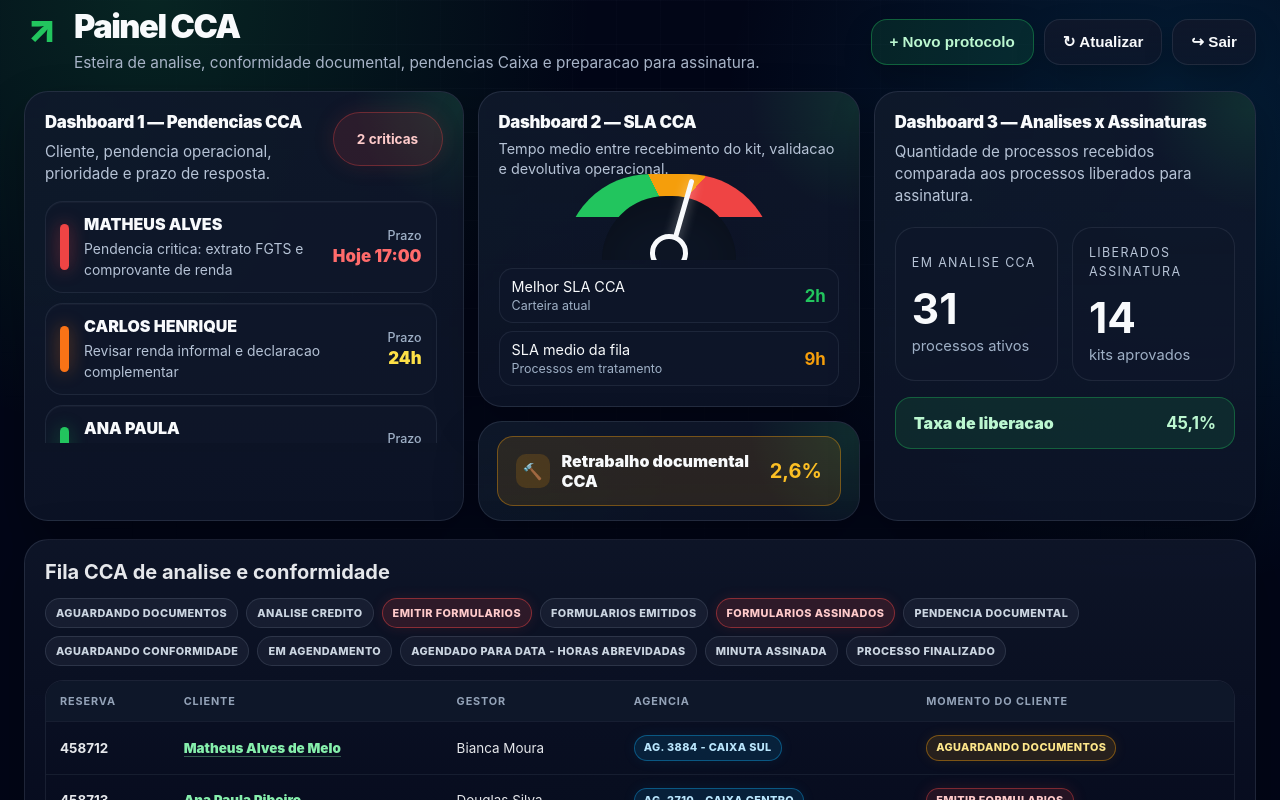
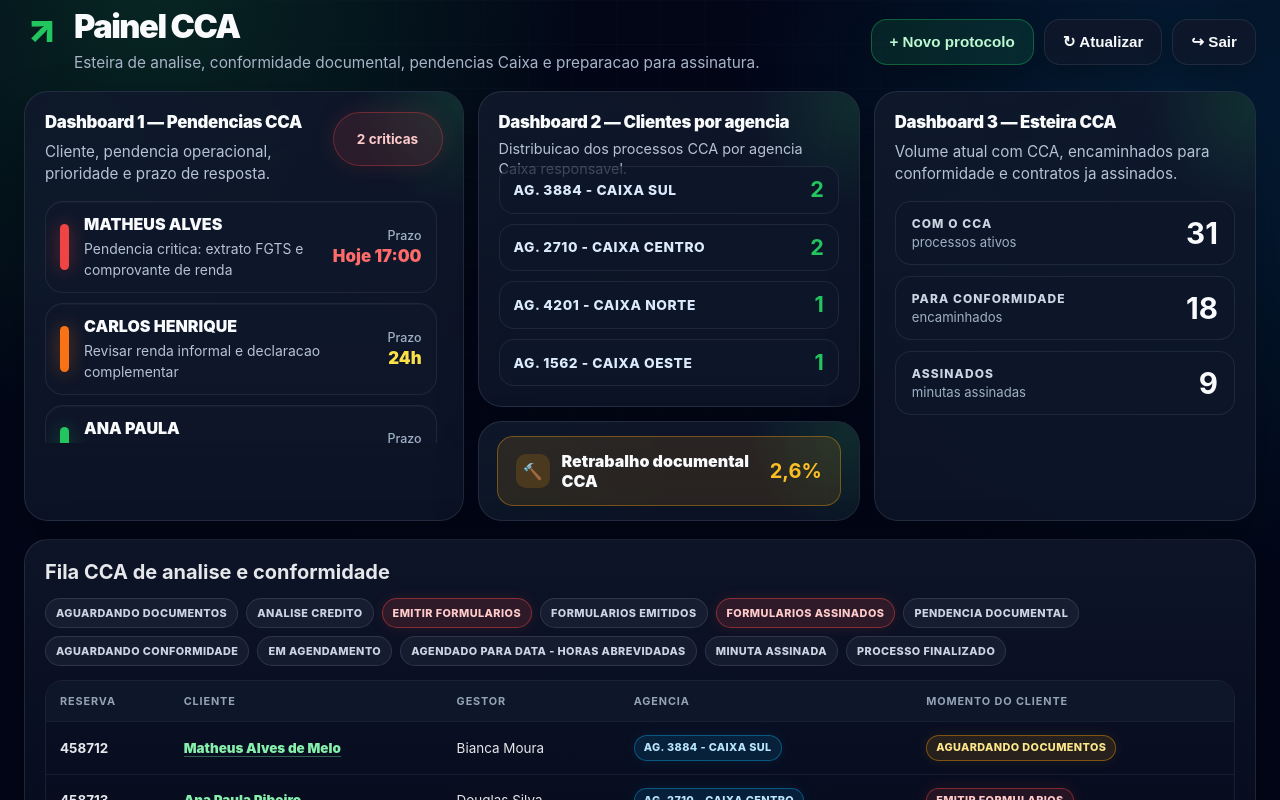
Before and after one commit to catsandygo-design/MAQ2-CREDITO, a Next.js app: page /cca/acompanhamento in a window 1280 px wide. Shown: the top 800 px of the page. Built offline with nearby package versions, Linux system fonts and the light colour scheme.

Commit message:
feat: atualiza cards CCA

```diff
--- a/src/app/cca/acompanhamento/page.tsx
+++ b/src/app/cca/acompanhamento/page.tsx
@@ -33,6 +33,13 @@ const momentosCliente = [
 ];
 
 const momentosComAlerta = ['emitir formularios', 'formularios assinados'];
+
+const clientesPorAgencia = [
+  ['Ag. 3884 - Caixa Sul', '2'],
+  ['Ag. 2710 - Caixa Centro', '2'],
+  ['Ag. 4201 - Caixa Norte', '1'],
+  ['Ag. 1562 - Caixa Oeste', '1'],
+];
 
 function badge(status: string) {
   const s = status.toLowerCase();
@@ -94,18 +101,17 @@ export default function CcaAcompanhamentoPage() {
           <article className="cor-card cor-panel-sla">
             <div className="cor-panel-head">
               <div>
-                <small>Dashboard 2 — SLA CCA</small>
-                <p>Tempo medio entre recebimento do kit, validacao e devolutiva operacional.</p>
+                <small>Dashboard 2 — Clientes por agencia</small>
+                <p>Distribuicao dos processos CCA por agencia Caixa responsavel.</p>
               </div>
             </div>
-            <div className="cor-speed-premium">
-              <div className="cor-speed-arc" />
-              <div className="cor-speed-needle" />
-              <span />
-            </div>
-            <div className="cor-sla-lines">
-              <div><span>Melhor SLA CCA</span><small>Carteira atual</small><b className="green">2h</b></div>
-              <div><span>SLA medio da fila</span><small>Processos em tratamento</small><b className="orange">9h</b></div>
+            <div className="cca-agency-list">
+              {clientesPorAgencia.map(([agencia, total]) => (
+                <div className="cca-agency-row" key={agencia}>
+                  <span>{agencia}</span>
+                  <b>{total}</b>
+                </div>
+              ))}
             </div>
           </article>
           <article className="cor-card cor-rework-card">
@@ -120,15 +126,15 @@ export default function CcaAcompanhamentoPage() {
         <article className="cor-card cor-panel-conversion">
           <div className="cor-panel-head">
             <div>
-              <small>Dashboard 3 — Analises x Assinaturas</small>
-              <p>Quantidade de processos recebidos comparada aos processos liberados para assinatura.</p>
+              <small>Dashboard 3 — Esteira CCA</small>
+              <p>Volume atual com CCA, encaminhados para conformidade e contratos ja assinados.</p>
             </div>
           </div>
-          <div className="cor-mini-metrics">
-            <div><span>Em analise CCA</span><b>31</b><small>processos ativos</small></div>
-            <div><span>Liberados assinatura</span><b>14</b><small>kits aprovados</small></div>
+          <div className="cca-flow-metrics">
+            <div><span>Com o CCA</span><b>31</b><small>processos ativos</small></div>
+            <div><span>Para conformidade</span><b>18</b><small>encaminhados</small></div>
+            <div><span>Assinados</span><b>9</b><small>minutas assinadas</small></div>
           </div>
-          <div className="cor-conversion-bar"><span>Taxa de liberacao</span><b>45,1%</b></div>
         </article>
       </section>
 
--- a/src/app/globals.css
+++ b/src/app/globals.css
@@ -130,6 +130,15 @@ a { color: inherit; text-decoration: none; }
 .cca-moment-strip { display:flex; flex-wrap:wrap; gap:8px; margin:0 0 14px; }
 .cca-moment-chip { display:inline-flex; align-items:center; justify-content:center; border-radius:999px; border:1px solid rgba(148,163,184,.18); background:rgba(148,163,184,.08); color:#cbd5e1; padding:7px 10px; font-size:.68rem; font-weight:850; text-transform:uppercase; letter-spacing:.04em; }
 .cca-moment-chip-alert { border-color:rgba(239,68,68,.48); background:rgba(239,68,68,.15); color:#fecaca; box-shadow:0 0 14px rgba(239,68,68,.12); }
+.cca-agency-list { position:relative; z-index:2; display:grid; gap:10px; }
+.cca-agency-row { display:grid; grid-template-columns:1fr auto; align-items:center; gap:12px; border:1px solid rgba(148,163,184,.13); border-radius:15px; background:rgba(15,23,42,.72); padding:12px 14px; }
+.cca-agency-row span { color:#dbeafe; font-size:.86rem; font-weight:850; text-transform:uppercase; letter-spacing:.04em; }
+.cca-agency-row b { min-width:40px; text-align:right; color:#22c55e; font-size:1.35rem; line-height:1; }
+.cca-flow-metrics { position:relative; z-index:2; display:grid; gap:11px; margin-top:8px; }
+.cca-flow-metrics div { display:grid; grid-template-columns:1fr auto; gap:3px 12px; border:1px solid rgba(148,163,184,.13); border-radius:16px; background:rgba(15,23,42,.72); padding:14px 16px; }
+.cca-flow-metrics span { color:#cbd5e1; text-transform:uppercase; letter-spacing:.09em; font-size:.75rem; font-weight:850; }
+.cca-flow-metrics b { grid-row:1 / span 2; grid-column:2; align-self:center; color:#f8fafc; font-size:1.85rem; line-height:1; }
+.cca-flow-metrics small { color:#9fb0c6; font-size:.82rem; }
 @keyframes ccaAlertPulse { 0%,100% { box-shadow:0 0 14px rgba(239,68,68,.12); } 50% { box-shadow:0 0 24px rgba(239,68,68,.34); } }
 
 @media (max-width: 1500px) { .cor-dash-grid { grid-template-columns:1.15fr 1fr 1fr; gap:14px; } .cor-card { padding:20px; } .cor-mini-metrics div { padding:16px; } }
```
